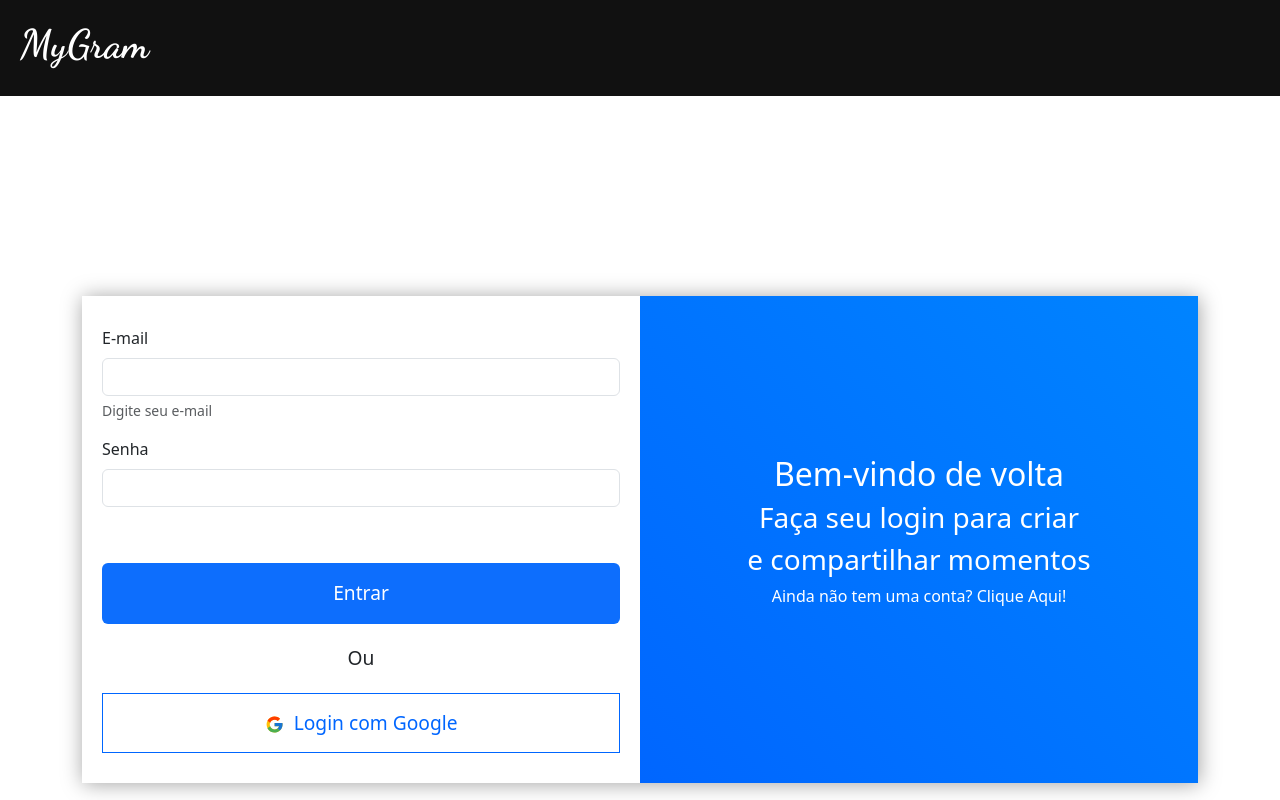
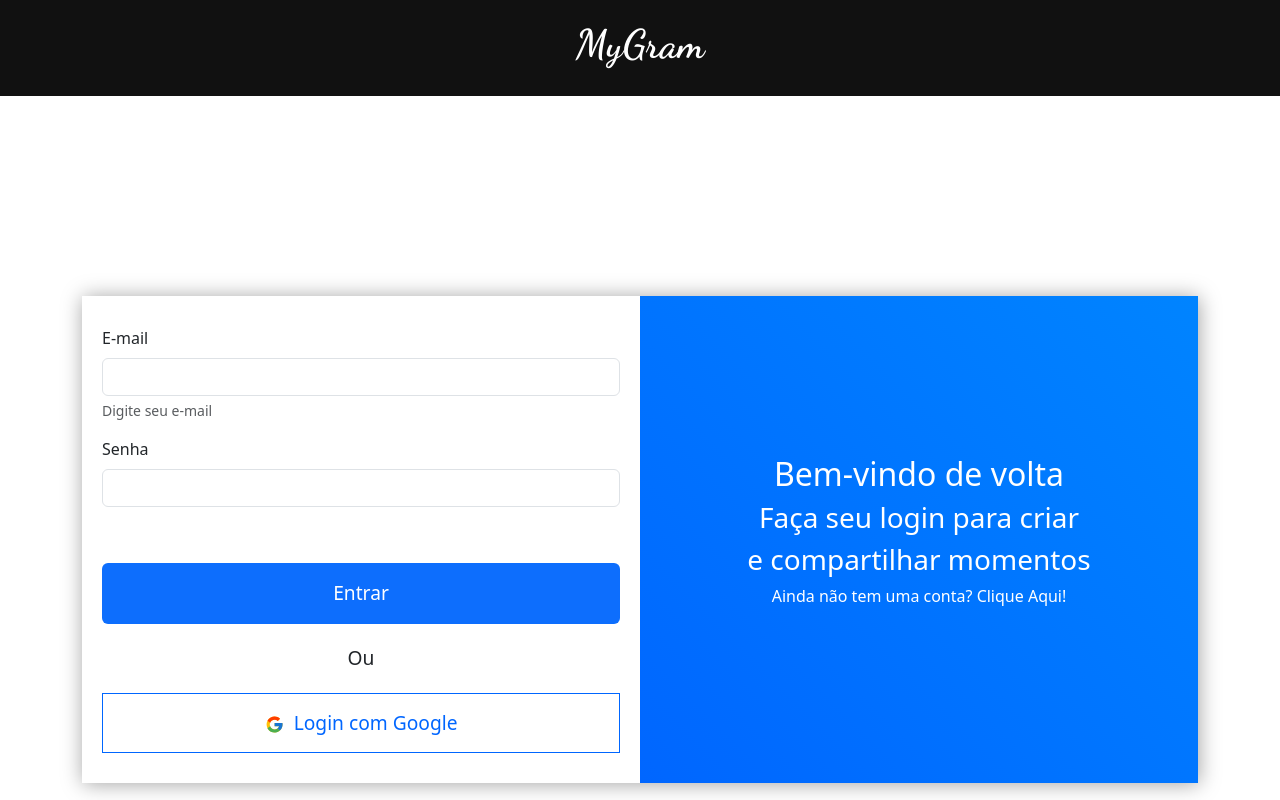
Before and after one commit to Pedro-Thomazi/myGram, a React (Create React App) app: page /login in a window 1280 px wide. Built offline with nearby package versions, Linux system fonts and the light colour scheme; no server answers; the database is empty.

Commit message:
Ajustando header

```diff
--- a/src/Components/Header/Header.jsx
+++ b/src/Components/Header/Header.jsx
@@ -59,7 +59,7 @@ const Header = () => {
 
   return (
     <header className='container-fluid' id={styles.navContainer}>
-      <Link to='/'>
+      <Link className={styles.linkCenter} to='/'>
         <h1 className={styles.titleMygram}>MyGram</h1>
       </Link>
       {user && (
--- a/src/Components/Header/Header.module.css
+++ b/src/Components/Header/Header.module.css
@@ -8,6 +8,10 @@
   justify-content: space-between;
   background-color: #111;
   padding: 20px;
+}
+
+.linkCenter {
+  margin: 0 auto;
 }
 
 .titleMygram {
```
